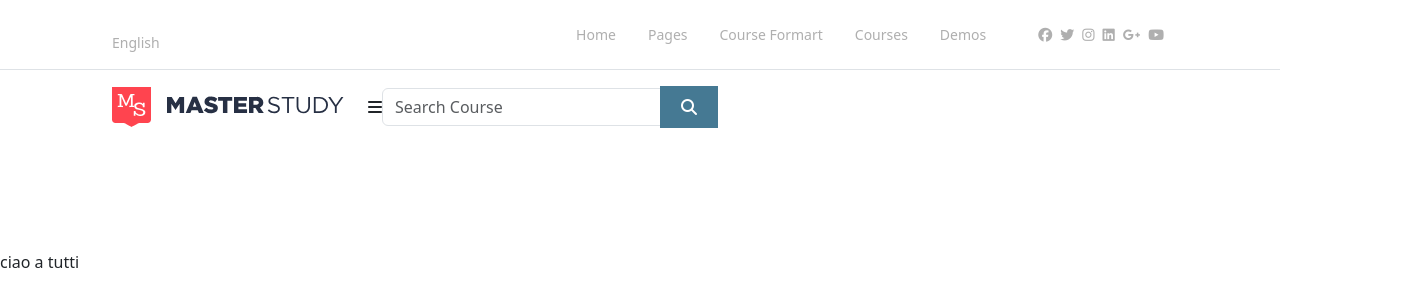
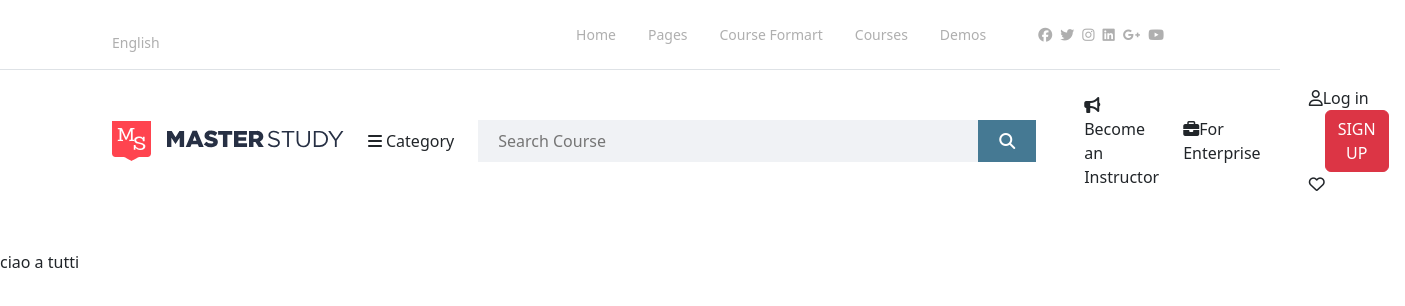
Before and after one commit to LucaFaedda/proj-html-vuejs, a Vue app: page / in a window 1280 px wide. Shown: the top 306 px of the page, 1405 px wide, since content can reach past the window. Built offline with nearby package versions, Linux system fonts and the light colour scheme.

Commit message:
completato seconda parte header

```diff
--- a/src/components/AppHeader.vue
+++ b/src/components/AppHeader.vue
@@ -52,7 +52,7 @@ import arrayCategory from '../assets/data/arrayCategory';
     <div class="container-fluid border-top"></div>
     <div class="container-fluid padding-container">
         <div class="row">
-            <div class="col-3 d-flex align-items-center ">
+            <div class="col-12 d-flex align-items-center ">
                 <img src="../assets/img/masterstudy-logo.svg">
                 <div class="d-flex align-items-center ms-4">
                     <button class="navbar-toggler" type="button" data-mdb-toggle="collapse"
@@ -71,13 +71,29 @@ import arrayCategory from '../assets/data/arrayCategory';
                         </ul>
                     </span>
                 </div>
+                <div class="input-container d-flex align-items-center mx-4">
+                    <input type="text"  placeholder="Search Course" aria-label="Recipient's username"  >
+                    <button class="btn btn-personalizzato"  ><i class="fa-solid fa-magnifying-glass"></i></button>
+                </div>
+                <div class="container-icone ms-4">
+                    <i class="fa-solid fa-bullhorn "></i>
+                    <span>Become an Instructor</span>
+                </div>
+                <div class="container-icone ms-4">
+                    <i class="fa-solid fa-briefcase"></i>
+                    <span>For Enterprise</span>
+                </div>
+                <div class="sign-up ms-5">
+                    <i class="fa-regular fa-user "></i>
+                    <span>Log in</span>
+                    <button class="btn btn-danger mx-3">SIGN UP</button>
+                    <i class="fa-regular fa-heart "></i>
+                </div>
             </div>
-            <div class="col-4  d-flex align-items-center ">
-                    <div class="input-group d-flex align-items-center">
-                        <input type="text" class="form-control" placeholder="Search Course" aria-label="Recipient's username" >
-                        <button class="btn btn-personalizzato"  ><i class="fa-solid fa-magnifying-glass"></i></button>
-                    </div>
-                </div>
+            <!-- <div class="col-4  d-flex align-items-center ">
+            </div>
+            <div class="col-3 d-flex align-items-center">
+            </div> -->
         </div>
     </div>
   </header>
@@ -118,6 +134,18 @@ header{
     display: block;
 }
 
+.input-container{
+    input{
+        width: 500px;
+        border: none;
+        padding: 9px 20px;
+        background-color: #f0f2f5;
+
+    }
+
+}
+
+
 .btn-personalizzato{
     border-radius: 0;
     background-color: $colorLightblu;
```
